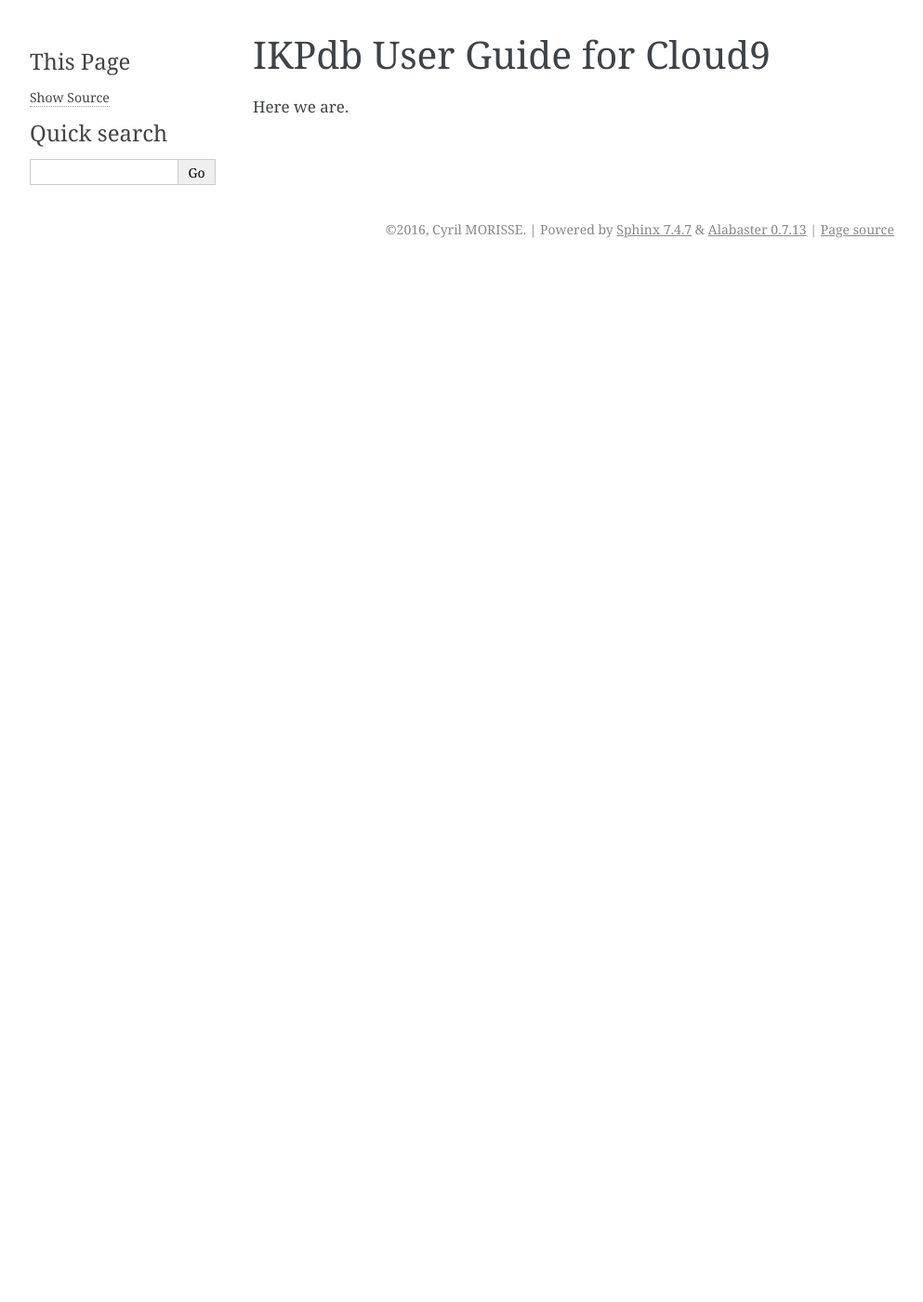
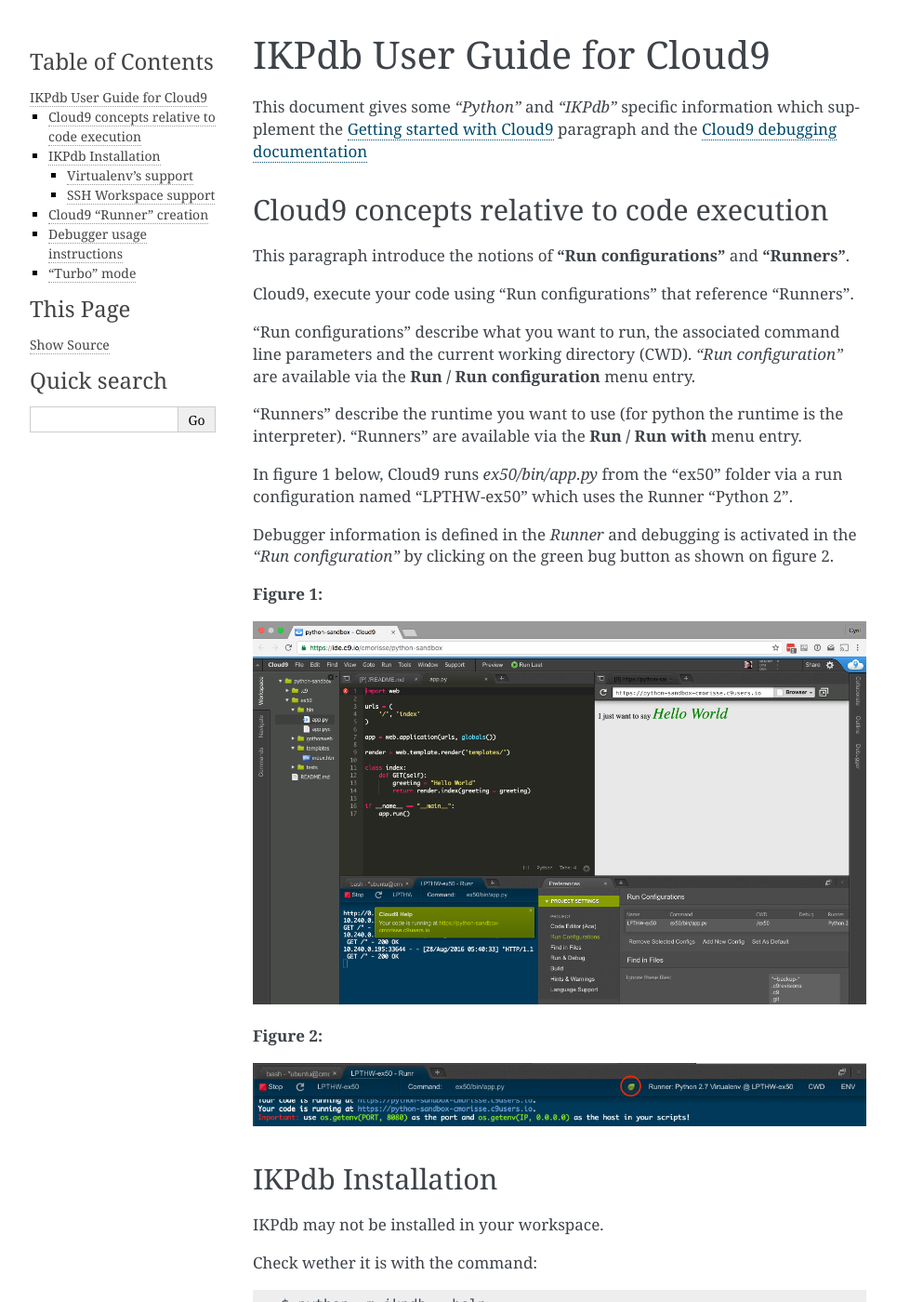
Before and after one commit to audaxis/ikpdb, a Sphinx documentation site: the page built from docs/cloud9_user_guide.rst, in a window 1280 px wide and 1400 px high. Shown: the whole window at 93% size, without its empty margins (148-1141 px from the left). Built offline with Sphinx 7.4.7, drawn with Linux system fonts in a browser that asks for light colours; pages that are not in the unit, such as notebooks, are missing from menus; some of the changed text lies outside the part shown.

Commit message:
DOC: Wip

```diff
--- a/docs/cloud9_user_guide.rst
+++ b/docs/cloud9_user_guide.rst
@@ -1,4 +1,127 @@
 IKPdb User Guide for Cloud9
 ===========================
 
-Here we are.
+This document gives some *"Python"* and *"IKPdb"* specific information which
+supplement the :ref:`getting-started-with-cloud9` paragraph and
+the `Cloud9 debugging documentation <https://docs.c9.io/docs/debugging-your-code>`_
+
+
+Cloud9 concepts relative to code execution
+------------------------------------------
+
+This paragraph introduce the notions of **"Run configurations"** and **"Runners"**.
+
+Cloud9, execute your code using “Run configurations” that reference “Runners”.
+
+"Run configurations" describe what you want to run, the associated command line
+parameters and the current working directory (CWD).
+*"Run configuration"* are available via the **Run / Run configuration** menu entry.
+
+"Runners" describe the runtime you want to use (for python the runtime is the
+interpreter).
+"Runners" are available via the **Run / Run with** menu entry.
+
+In figure 1 below, Cloud9 runs *ex50/bin/app.py* from the "ex50" folder via
+a run configuration named "LPTHW-ex50" which uses the Runner "Python 2".
+
+Debugger information is defined in the *Runner* and debugging is activated
+in the *"Run configuration"* by clicking on the green bug button as shown on
+figure 2.
+
+
+**Figure 1:**
+
+.. image:: c9ug_pic1__runner_run_configuration_exemple.png
+
+**Figure 2:**
+
+.. image:: c9ug_pic2__green_bug_button.png
+
+
+IKPdb Installation
+------------------
+
+IKPdb may not be installed in your workspace.
+
+Check wether it is with the command:
+
+.. code-block:: bash
+
+   $ python -m ikpdb --help
+
+If you get an error message, ikpdb is not installed. Install it with:
+
+.. code-block:: bash
+
+   $ sudo pip install ikpdb
+
+
+Virtualenv's support
+____________________
+
+If you created a virtualenv, you defined a new interpreter. So you must install
+IKPdb inside the virtualenv and create a new *"Runner"* that points to the
+virtualenv's python interpreter as described in this paragraph.
+
+SSH Workspace support
+_____________________
+
+IKPdb listens for commands on port 15471 and this network port is specified
+in the Python runner.
+
+If you run several "Cloud9 SSH Workspace" you must create a Runner per
+workspace to allocate each runner a dedicated debugger port and avoid network
+port collisions.
+
+Cloud9 "Runner" creation
+------------------------
+
+You can create a runner from scratch or modify an existing. Only the later is
+described here.
+
+To create a runner using an existing one as a template:
+
+* On the Run panel, select the runner you want to use as template
+* Clic on the runner name.
+* A list of all runners appears. Go to the bottom of the list and clic on "Edit runner". You can see the runner list and the "Edit runner" menu entry on *Figure 3* below.
+
+The runner you selected is now opened in an editor as shown on *Figure 3*.
+
+**Figure 3: Runner creation**
+
+.. image:: c9ug_pic3__create_runner.png
+
+
+Here you can modify:
+
+* *Line 5* with the full path of you python interpreter, if you use virtualenv.
+* *Line 8 and 21" if you need to modify IKPdb's network port.
+
+
+Debugger usage instructions
+---------------------------
+
+This is covered by Cloud9 documentation in the  `Cloud9 debugging documentation <https://docs.c9.io/docs/debugging-your-code>`_.
+
+Please note that IKPdb supports this (beyond the basics) features list:
+
+* Conditional breakpoints
+* Hot modification of variables
+* Execution of arbitrary python code via the Immediate Panel
+* Evalution of "Watch expressions"
+* "Turbo" mode
+
+.. _turbo-mode:
+
+"Turbo" mode
+------------
+
+Turbo mode idea is that as soon there is no active breakpoints, IKPdb turns
+off tracing in all threads. The program then runs at python's speed.
+
+Tracing is reenabled when:
+
+* user sets a breakpoint
+* user suspends execution
+* a non managed exception occurs in the debugged program
+* a managed exception occurs in a debugged program's exception manager which explicitly launchs IKPdb (see: **TODO: IKPdb integration**)
```
Also changed, not shown: docs/index.rst (+71 -16 lines), docs/c9ug_pic1__runner_run_configuration_exemple.png (added), docs/c9ug_pic2__green_bug_button.png (added), docs/c9ug_pic3__create_runner.png (added), docs/index_pic1__py_snippet.png (added), docs/index_pic2__run_button.png (added), docs/index_pic3__debugger_opened.png (added).
